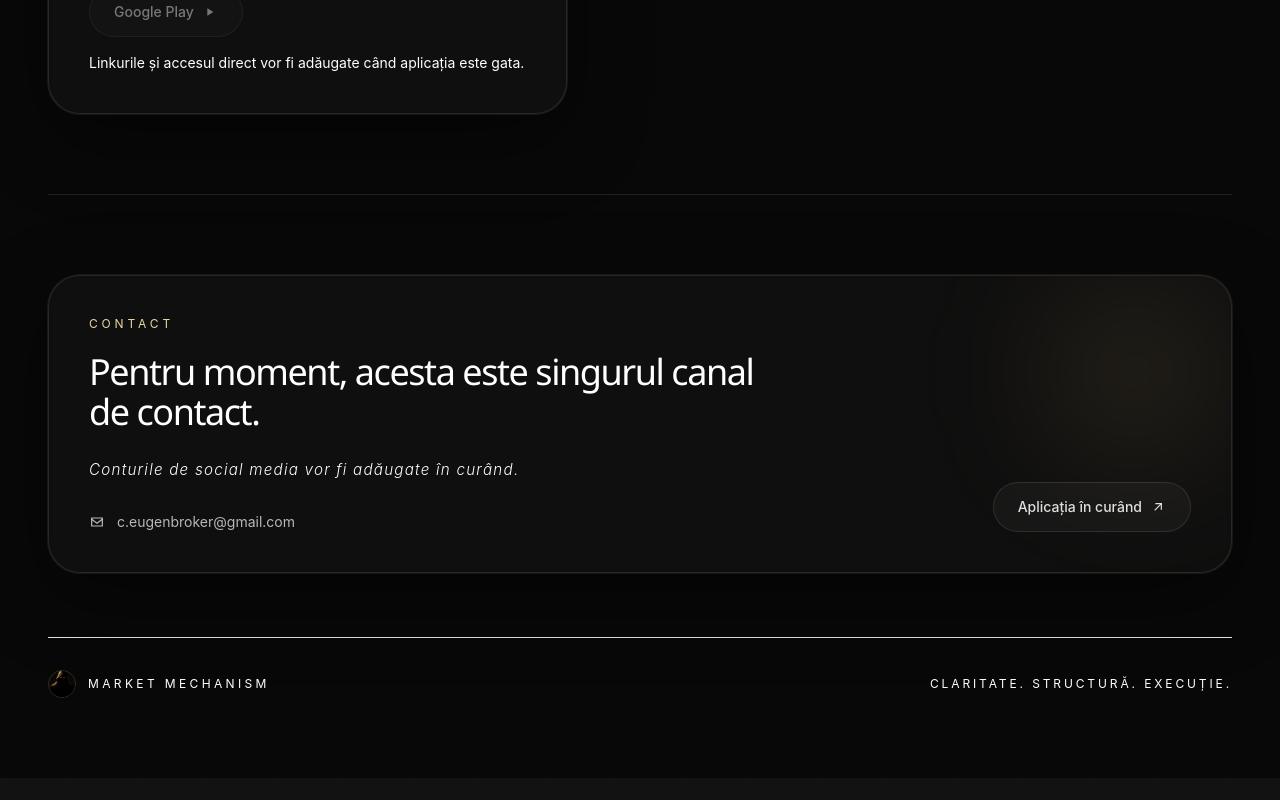
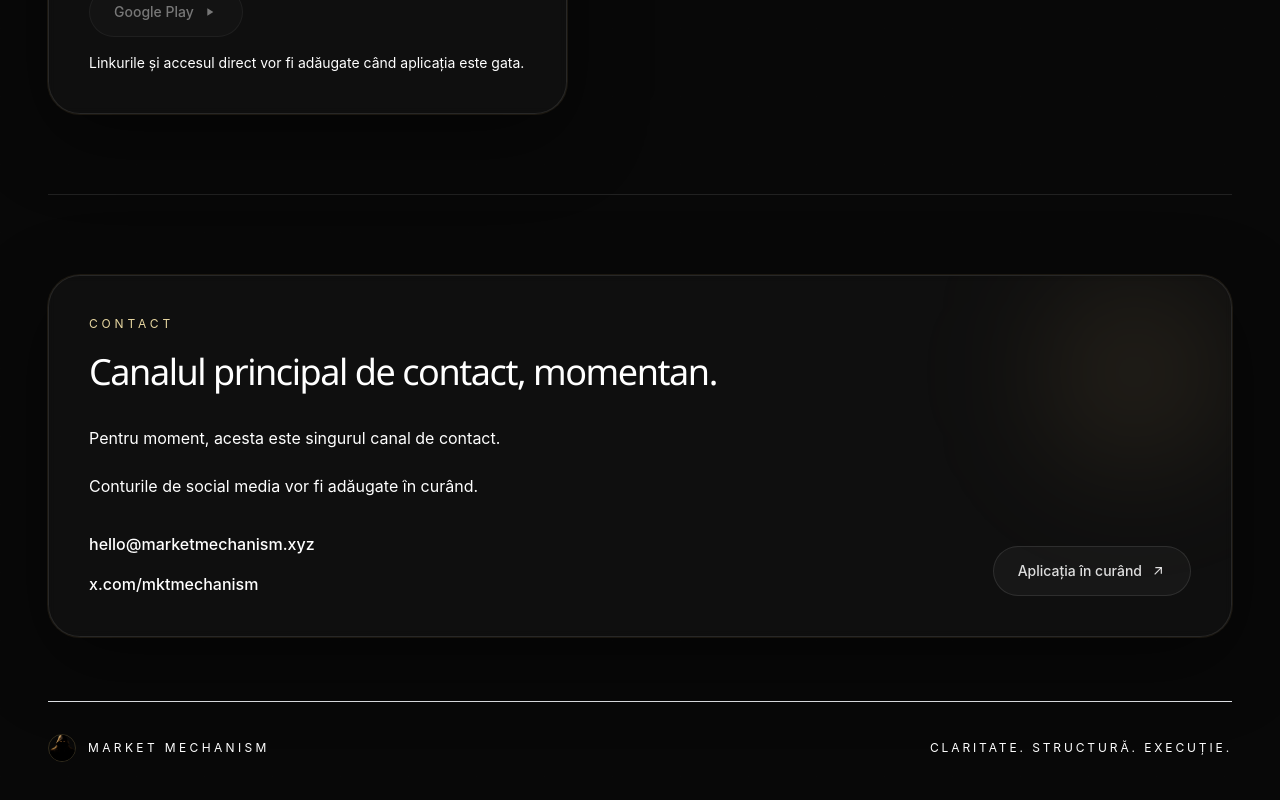
Before and after one commit to imeugenc/eugen-website, a Next.js app: page / in a window 1280 px wide. Shown: the part 4324-5124 px from the top of the page. Before the commit the page ends 5102 px from the top, so only its background shows below. Built offline with nearby package versions, Linux system fonts and the light colour scheme.

Commit message:
Add X profile to contact section

```diff
--- a/app/page.tsx
+++ b/app/page.tsx
@@ -1,5 +1,5 @@
 import Image from "next/image";
-import { ArrowUpRight, ChevronRight, Mail, Play } from "@/components/icons";
+import { ArrowUpRight, ChevronRight, Play } from "@/components/icons";
 import { SectionHeading } from "@/components/section-heading";
 import {
   aboutHighlights,
@@ -361,18 +361,28 @@
               <div>
                 <p className="text-xs uppercase tracking-[0.32em] text-gold-200">Contact</p>
                 <h2 className="mt-5 max-w-2xl text-3xl font-medium tracking-[-0.04em] text-white sm:text-4xl">
+                  Canalul principal de contact, momentan.
+                </h2>
+                <p className="mt-8 max-w-xl text-base leading-7 text-white/66">
                   Pentru moment, acesta este singurul canal de contact.
-                </h2>
-                <p className="mt-7 max-w-xl text-sm font-light italic tracking-[0.08em] text-white/76 sm:text-[0.95rem]">
+                </p>
+                <p className="mt-5 max-w-xl text-base leading-7 text-white/66">
                   Conturile de social media vor fi adăugate în curând.
                 </p>
-                <div className="mt-8 flex flex-col gap-4 text-white/70 sm:flex-row sm:flex-wrap sm:items-center">
+                <div className="mt-8 flex flex-col gap-4">
                   <a
-                    href="mailto:c.eugenbroker@gmail.com"
-                    className="inline-flex items-center gap-3 text-sm"
+                    href="mailto:hello@marketmechanism.xyz"
+                    className="w-fit text-base font-medium text-white/78 transition hover:text-gold-200 hover:underline"
                   >
-                    <Mail />
-                    c.eugenbroker@gmail.com
+                    hello@marketmechanism.xyz
+                  </a>
+                  <a
+                    href="https://x.com/mktmechanism"
+                    target="_blank"
+                    rel="noreferrer"
+                    className="w-fit text-base font-medium text-white/78 transition hover:text-gold-200 hover:underline"
+                  >
+                    x.com/mktmechanism
                   </a>
                 </div>
               </div>
```
